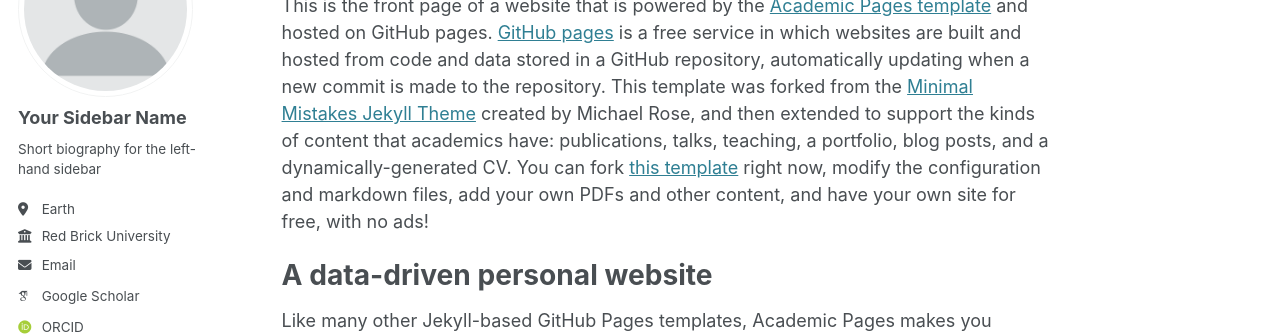
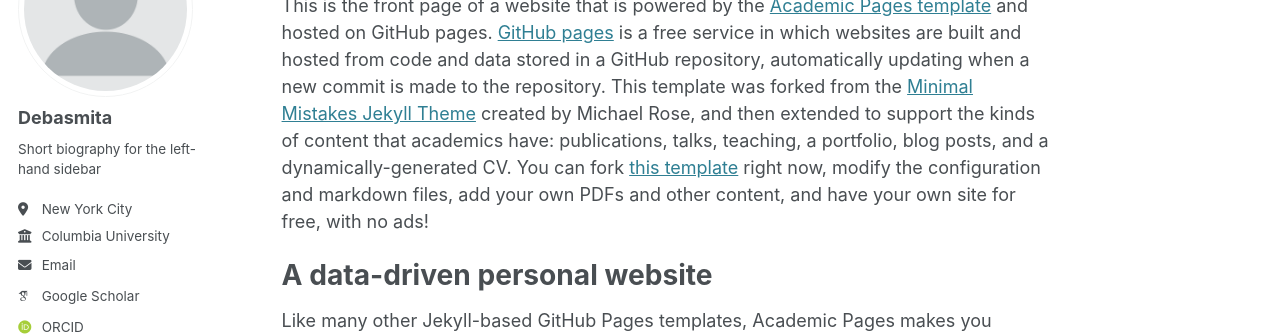
Before and after one commit to debasmita-b/debasmita-b.github.io, a Jekyll site: the page built from _pages/about.md, in a window 1280 px wide. Shown: the part 177-513 px from the top of the page. Built offline with Jekyll 4.4.1, drawn with Linux system fonts in a browser that asks for light colours; some web fonts are replaced.

Commit message:
changing sidebar

```diff
--- a/_config.yml
+++ b/_config.yml
@@ -23,13 +23,13 @@ repository               : "academicpages/academicpages.github.io"
 author:
   # Biographic information
   avatar           : "profile.png"
-  name             : "Your Sidebar Name"
+  name             : "Debasmita"
   pronouns         : # example: "she/her"
   bio              : "Short biography for the left-hand sidebar"
-  location         : "Earth"
-  employer         : "Red Brick University"
+  location         : "New York City"
+  employer         : "Columbia University"
   uri              : # URL
-  email            : "none@example.org"
+  email            : "debasmita.b@cs.columbia.edu"
 
   # Academic websites
   arxiv            : # URL - Update with the correct link to your profile
```
